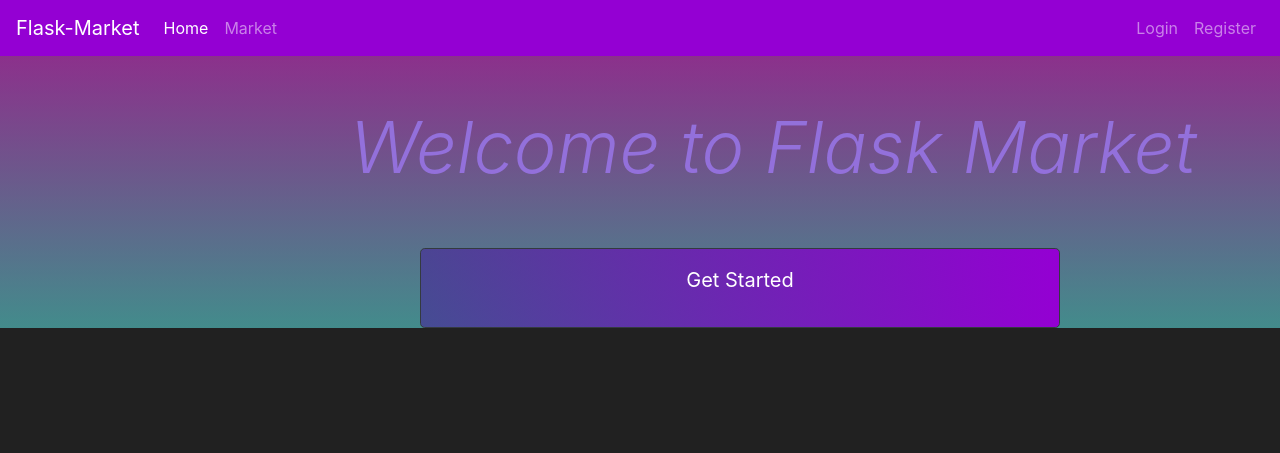
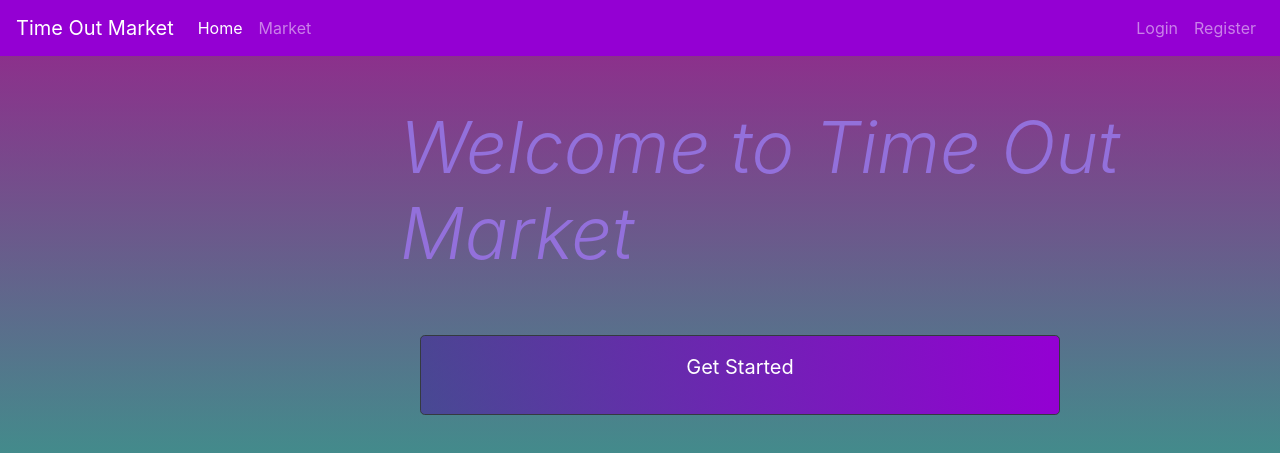
Before and after one commit to hhp-the-maestro/flask-market, a Flask app: page / in a window 1280 px wide. Shown: the top 453 px of the page. Before the commit the page ends 328 px from the top, so only its background shows below. Run offline with Flask 2, Linux system fonts and the light colour scheme.

Commit message:
make it better

```diff
--- a/market/routes.py
+++ b/market/routes.py
@@ -51,6 +51,7 @@ def market():
 		return render_template('market.html', title='Market', items=items, owned_items=owned_items,
 							    purchase_form=purchase_form, selling_form=selling_form)
 
+
 @app.route('/register', methods=['GET', 'POST'])
 def register():
 	form = RegistrationForm()
--- a/market/static/main.css
+++ b/market/static/main.css
@@ -59,12 +59,12 @@ body{
 
 .display-3{
 	color: mediumpurple;
-	padding-left: 350px;
+	padding-left: 400px;
 }
 
 .home-bg{
 	background: linear-gradient(180deg, rgba(150, 50, 150, 0.7), rgba(70, 150, 150, 0.7) );
-
+	height: 50vh
 }
 
 a:hover{
@@ -113,3 +113,12 @@ a{
   from {border: solid 2px darkviolet;}
   to {border: solid 2px seagreen;}
 }
+
+.img-size {
+	width: 100vw;
+	height: 50vh;
+}
+
+.home_btn {
+	align-items: center;
+}
--- a/market/templates/base.html
+++ b/market/templates/base.html
@@ -17,7 +17,7 @@
     <header class='site-header'>
       <nav class="navbar navbar-expand-lg navbar-dark">
 
-        <a class="navbar-brand" href="#">Flask-Market</a>
+        <a class="navbar-brand" href="#">Time Out Market</a>
         <button class="navbar-toggler" type="button" data-toggle="collapse" data-target="#navbarSupportedContent" aria-controls="navbarSupportedContent" aria-expanded="false" aria-label="Toggle navigation">
           <span class="navbar-toggler-icon"></span>
         </button>
--- a/market/templates/home.html
+++ b/market/templates/home.html
@@ -5,9 +5,10 @@
       <div class="col-12 home-bg">
         <br>
         <br>
-        <h1 class="display-3"><em>Welcome to Flask Market</em></h1>
-        <a class='btn btn-lg btn-outline-dark' href="{{ url_for('market') }}"><p class="mt-2" style="color: white;">Get Started</p></a>
+        <h1 class="display-3"><em>Welcome to Time Out Market</em></h1>
+        <a class='btn btn-lg btn-outline-dark home_btn' href="{{ url_for('market') }}"><p class="mt-2" style="color: white;">Get Started</p></a>
       </div>
+        <img src="https://mms.businesswire.com/media/20190509005322/en/720742/5/TOMM_positive_version_highres.jpg" class="img-size">
     </div>
   </div>
 {% endblock %}
```
Also changed, not shown: market/market.db.
